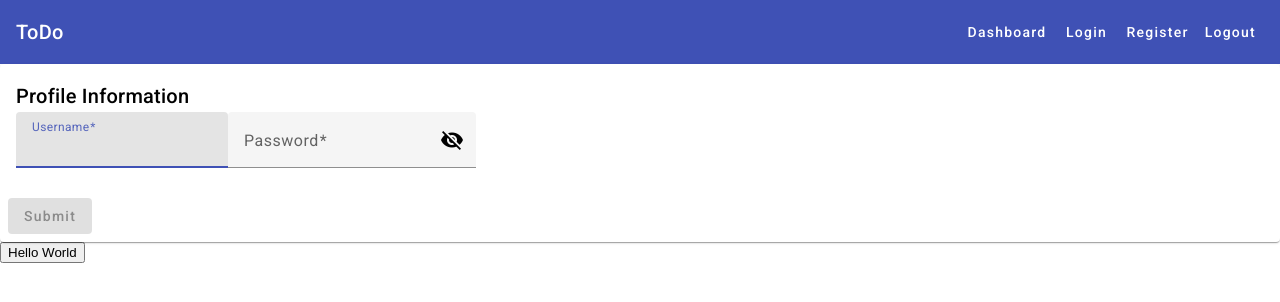
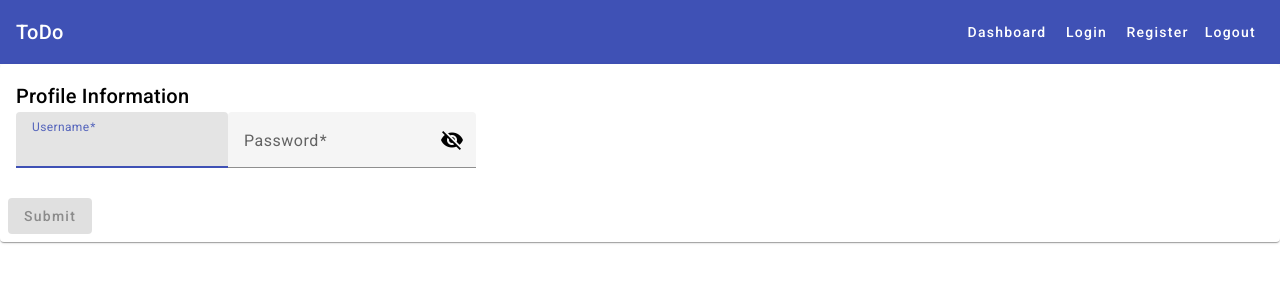
Before and after one commit to SyahrulHuzaimi/ToDoApplication, an Angular app in the folder Frontend/: page /login in a window 1280 px wide. Shown: the top 302 px of the page. Built offline with nearby package versions, Linux system fonts and the light colour scheme.

Commit message:
removed hello world button from login page

```diff
--- a/Frontend/src/app/login/login.component.html
+++ b/Frontend/src/app/login/login.component.html
@@ -37,5 +37,3 @@
     </mat-card-actions>
   </mat-card>
 </form>
-
-<button (click)="hello()">Hello World</button>
--- a/Frontend/src/app/login/login.component.ts
+++ b/Frontend/src/app/login/login.component.ts
@@ -58,26 +58,4 @@ export class LoginComponent {
       },
     });
   }
-
-  hello() {
-    this.http.get<any>('http://localhost:8080/hello').subscribe(data => {
-      this.content = data;
-      console.log("Value: ");
-      console.log(this.content);
-    })
-
-    console.log("xyz1");
-
-    /* this._authService
-      .hello()
-      .subscribe((response) => (this.content = response));
-    console.log('Value: ');
-    console.log(this.content); */
-
-
-    /* this._authService.hello().subscribe((response) => {
-      console.log('Value: ');
-      console.log(response.responseMessage);
-    }); */
-  }
 }
```
